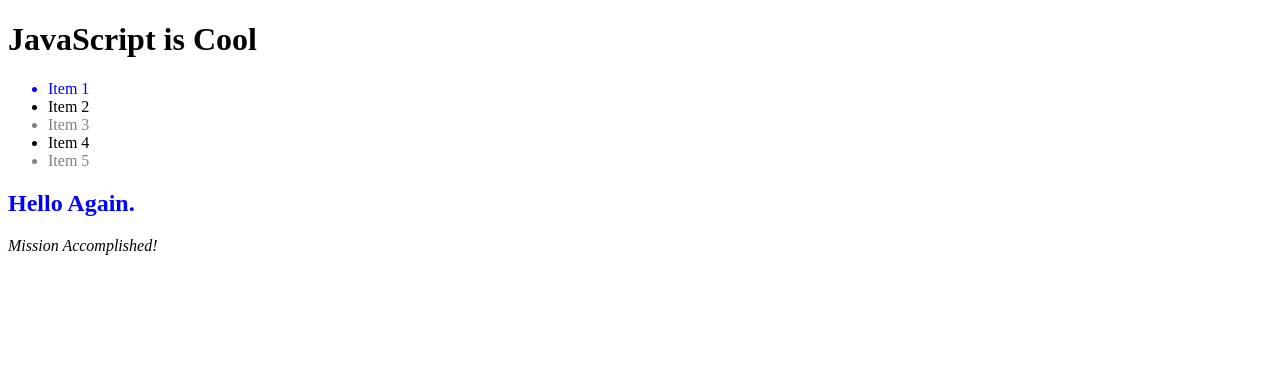
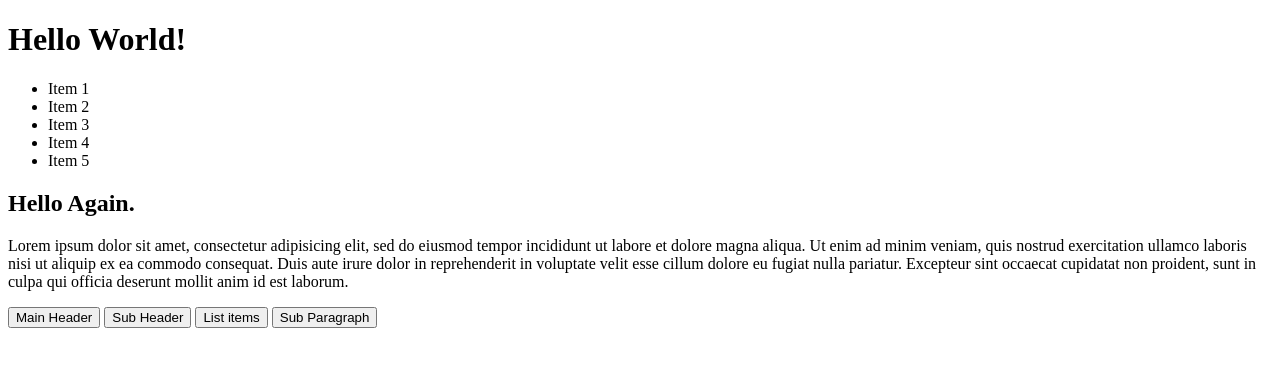
Before and after one commit to AmritLee/codeup-web-exercises, a plain HTML site: page dom-query-js.html in a window 1280 px wide. Drawn offline with Linux system fonts and the light colour scheme.

Commit message:
DOM events exercise

```diff
--- a/dom-query-js.html
+++ b/dom-query-js.html
@@ -24,37 +24,62 @@
     pariatur. Excepteur sint occaecat cupidatat non proident, sunt in
     culpa qui officia deserunt mollit anim id est laborum.
 </p>
+<button id="btn1">Main Header</button>
+<button id="btn2">Sub Header</button>
+<button id="btn3">List items</button>
+<button id="btn4">Sub Paragraph</button>
+
 <script>
         "use strict";
-        // TODO: Uncomment next line and get the main header element by id
+        // // TODO: Uncomment next line and get the main header element by id
+        // const mainHeader = document.getElementById("main-header");
+        // // TODO: Set inner html of mainHeader to "JavaScript is Cool"
+        // mainHeader.innerHTML ="JavaScript is Cool";
+        // Attach a click event listener to the button
+
+        btn1.addEventListener("click", function() {
+            // Get the main header element by id
             const mainHeader = document.getElementById("main-header");
+            // Set inner HTML of mainHeader to "JavaScript is Cool"
+            mainHeader.innerHTML = "JavaScript is Cool";
+        });
 
-        // TODO: Set inner html of mainHeader to "JavaScript is Cool"
-        mainHeader.innerHTML ="JavaScript is Cool";
-
-        // TODO: Uncomment the next line and get the sub header element by id
+        // // TODO: Uncomment the next line and get the sub header element by id
+        // const subHeader = document.getElementById("sub-header");
+        // // TODO: Set the text color of subHeader to blue
+        // subHeader.style.color = 'blue';
+        btn2.addEventListener("click", function () {
             const subHeader = document.getElementById("sub-header");
-
-        // TODO: Set the text color of subHeader to blue
             subHeader.style.color = 'blue';
-
-        // TODO: Uncomment the next line and get all list items
+        });
+        // // TODO: Uncomment the next line and get all list items
+        // const listItems = document.querySelectorAll("li");
+        // // TODO: Set text color on every other list item to grey
+        // // TODO: Set text color of li with dbid = 1 to blue
+        // for (let i = 0; i < listItems.length; i++) {
+        //     if ( i % 2 ===0) {
+        //         listItems[i].style.color = 'grey';
+        //     }
+        //     document.querySelector('li[data-dbid="1"]').style.color = 'blue';
+        // }
+        btn3.addEventListener("click", function () {
             const listItems = document.querySelectorAll("li");
-
-        // TODO: Set text color on every other list item to grey
-        // TODO: Set text color of li with dbid = 1 to blue
             for (let i = 0; i < listItems.length; i++) {
-            if ( i % 2 ===0) {
+                if (i % 2 === 0) {
                     listItems[i].style.color = 'grey';
                 }
+            }
             document.querySelector('li[data-dbid="1"]').style.color = 'blue';
-        }
-
-        // TODO: Uncomment the next line and get all elements with class name sub-paragraph
+        });
+        // // TODO: Uncomment the next line and get all elements with class name sub-paragraph
+        // const subParagraphs = document.getElementsByClassName("sub-paragraph");
+        //
+        // // TODO: Change the text in the first sub paragraph to "Mission Accomplished!"
+        // subParagraphs[0].innerHTML = "Mission Accomplished!"
+        btn4.addEventListener("click", function () {
             const subParagraphs = document.getElementsByClassName("sub-paragraph");
-
-        // TODO: Change the text in the first sub paragraph to "Mission Accomplished!"
-        subParagraphs[0].innerHTML = "<em>Mission Accomplished!</em>"
+            subParagraphs[0].innerHTML = "Mission Accomplished!"
+        })
 
 </script>
 </body>
```
Lines whose indentation alone changed are shown as unchanged.
